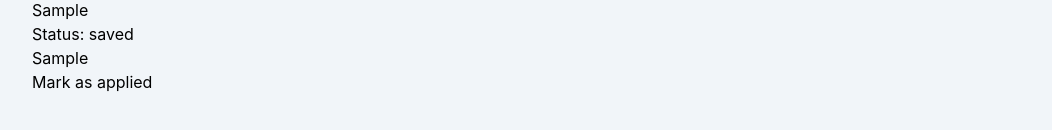
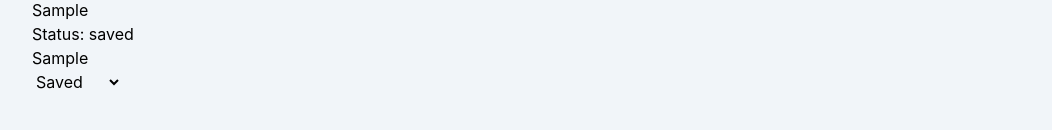
Before and after one commit to Serhiidevel/jobflow, a React (Vite) app: page / in a window 1280 px wide. Both pictures are taken after typing "Sample", "Sample", "Sample", "Sample" into the empty fields and a click on the button "Add job". Shown: the part 356-486 px from the top of the page, without its empty margins (96-1148 px from the left). Built offline with nearby package versions, Linux system fonts and the light colour scheme.

Commit message:
add job status update

```diff
--- a/src/App.tsx
+++ b/src/App.tsx
@@ -29,12 +29,12 @@ function App() {
     setNotes('')
   }
 
-  function handleMarkApplied(jobId: string) {
+  function handleStatusChange(jobId: string, newStatus: JobStatus) {
     const updatedJobs: Job[] = jobs.map((job) => {
       if (job.id === jobId) {
         return {
           ...job,
-          status: 'applied',
+          status: newStatus,
         }
       }
 
@@ -108,12 +108,18 @@ function App() {
               {job.location && <p>{job.location}</p>}
               <p>Status: {job.status}</p>
               {job.notes && <p>{job.notes}</p>}
-              <button
-              type="button"
-              onClick={() => handleMarkApplied(job.id)}
-              >
-                Mark as applied
-              </button>
+              <select
+                value={job.status}
+                onChange={(event) =>
+                  handleStatusChange(job.id, event.target.value as JobStatus)
+                }
+                >
+                  <option value="saved">Saved</option>
+                  <option value="applied">Applied</option>
+                  <option value="interview">Interview</option>
+                  <option value="rejected">Rejected</option>
+                  <option value="offer">Offer</option>
+                </select>
             </article>
           ))}
         </section>
```
